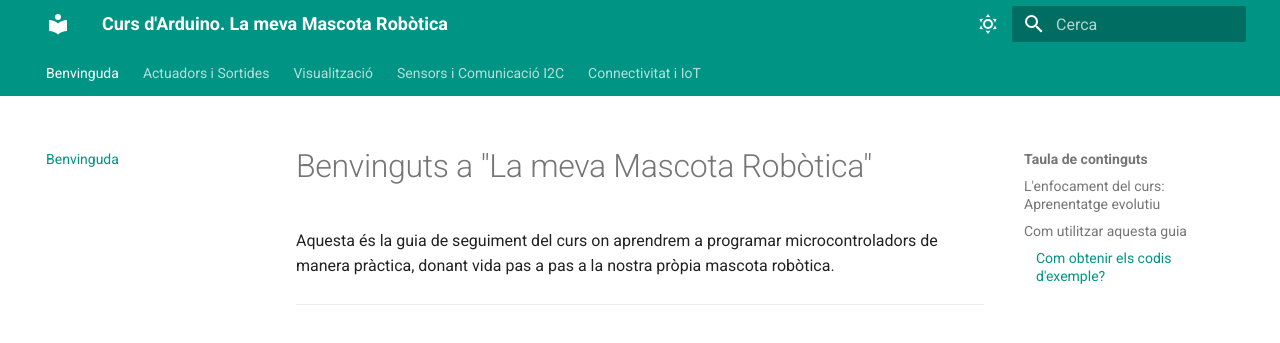
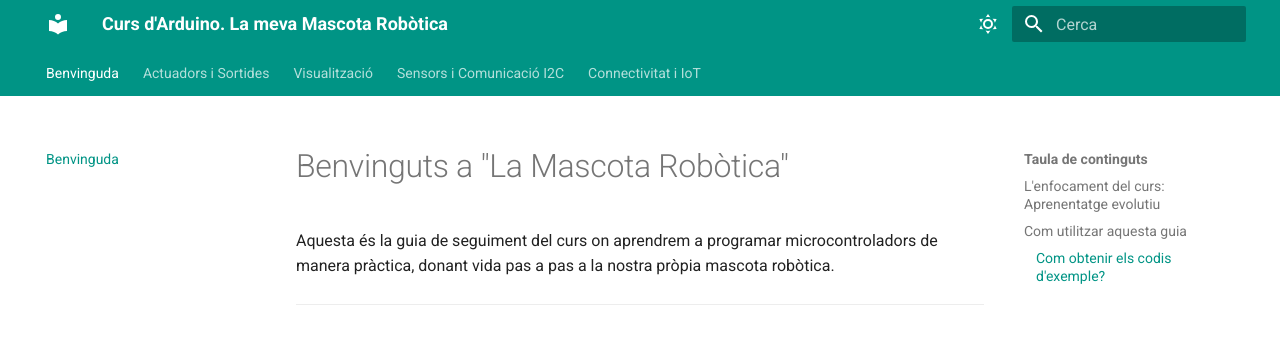
Before and after one commit to marcos-q/2026_Castechdefels, an MkDocs documentation site: the page built from docs/index.md, in a window 1280 px wide and 1259 px high. Shown: the top 343 px of the window. Built offline with MkDocs 1.6.1 and Material for MkDocs 9.7.7, drawn with Linux system fonts in a browser that asks for light colours.

Commit message:
Update index.md

```diff
--- a/docs/index.md
+++ b/docs/index.md
@@ -1,4 +1,4 @@
-# Benvinguts a "La meva Mascota Robòtica"
+# Benvinguts a "La Mascota Robòtica"
 
 Aquesta és la guia de seguiment del curs on aprendrem a programar microcontroladors de manera pràctica, donant vida pas a pas a la nostra pròpia mascota robòtica.
 
```
